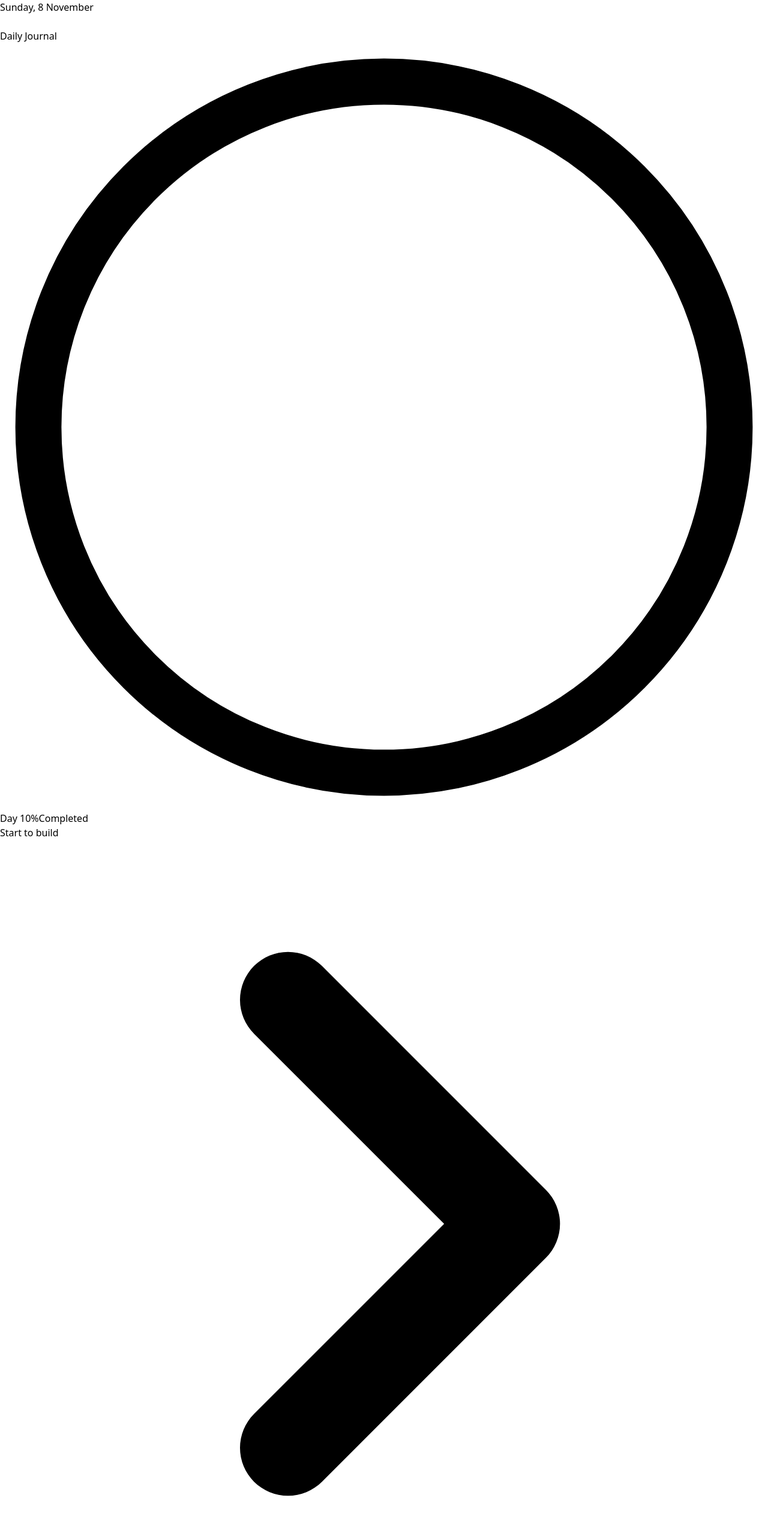
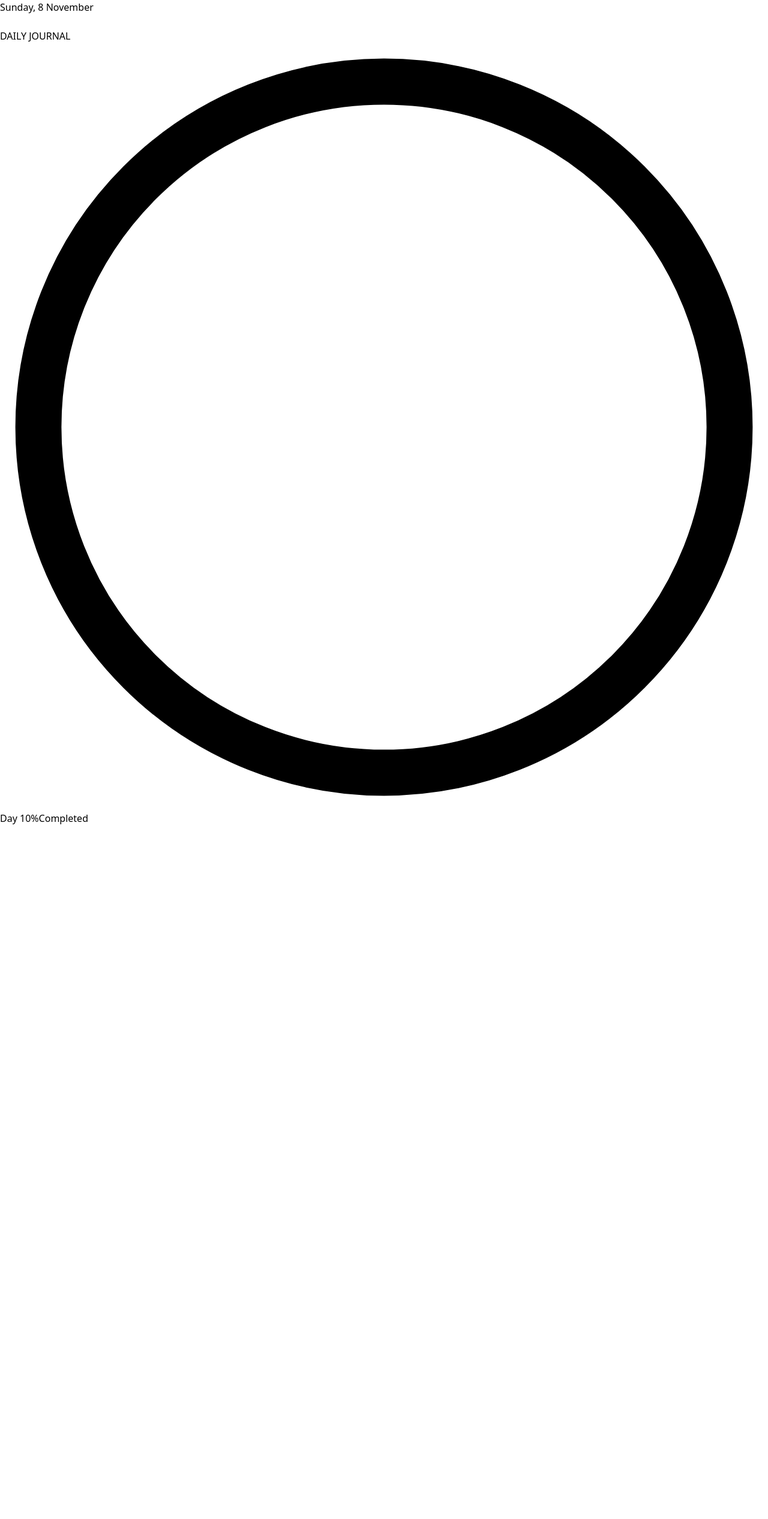
Before and after one commit to dev-beyza/daily-journal, a React (Vite) app: page / in a window 1280 px wide. Shown: the top 2532 px of the page at 60% size. After the commit the page ends 1376 px from the top, so only its background shows below. Built offline with nearby package versions, Linux system fonts and the light colour scheme.

Commit message:
Logo güncellendi.

```diff
--- a/dev-dist/sw.js
+++ b/dev-dist/sw.js
@@ -81,7 +81,7 @@ define(['./workbox-7e5eb42b'], (function (workbox) { 'use strict';
     "revision": "3ca0b8505b4bec776b69afdba2768812"
   }, {
     "url": "index.html",
-    "revision": "0.b4aiqcjpob"
+    "revision": "0.rnsbbsq7lcg"
   }], {});
   workbox.cleanupOutdatedCaches();
   workbox.registerRoute(new workbox.NavigationRoute(workbox.createHandlerBoundToURL("index.html"), {
--- a/src/App.jsx
+++ b/src/App.jsx
@@ -67,7 +67,6 @@ function App() {
   const completedCount = todos.filter((t) => t.completed).length;
   const progressPercentage = todos.length > 0 ? Math.round((completedCount / todos.length) * 100) : 0;
 
-  // Burada SADECE BİR KERE tanımlandı!
   const isCompleted = progressPercentage === 100;
 
   useEffect(() => {
@@ -260,11 +259,17 @@ function App() {
         {currentView === 'splash' && (
           <div className="flex flex-col flex-1 animate-in fade-in duration-700">
             <Header />
-            <div onClick={() => setCurrentView('home')} className="flex-1 flex flex-col items-center justify-center cursor-pointer group pb-20">
+            <div onClick={() => setCurrentView('home')} className="flex-1 flex flex-col items-center cursor-pointer w-full h-full group">
 
-              <h1 className="text-4xl font-extrabold mb-10 tracking-tight transition-transform group-hover:-translate-y-2 duration-500">Daily Journal</h1>
+              <div className="flex-[1]"></div>
 
-              <div className={`relative flex items-center justify-center transition-all duration-700 transform group-hover:scale-110 active:scale-95 ${isCompleted ? 'drop-shadow-[0_0_25px_rgba(16,185,129,0.4)]' : ''}`}>
+              <div className="flex flex-col items-center justify-center transition-all duration-700">
+                {/* Modern, Titanyum Gradyanlı ve TAMAMI BÜYÜK HARF Logo */}
+                <h1 className="text-3xl sm:text-4xl font-extrabold uppercase tracking-tighter mb-10 bg-gradient-to-br from-gray-800 to-gray-500 dark:from-gray-100 dark:to-gray-400 text-transparent bg-clip-text drop-shadow-sm transition-transform group-hover:-translate-y-2 duration-500">
+                  DAILY JOURNAL
+                </h1>
+
+                <div className={`relative flex items-center justify-center transition-all duration-700 transform group-hover:scale-105 active:scale-95 ${isCompleted ? 'drop-shadow-[0_0_25px_rgba(16,185,129,0.4)]' : ''}`}>
                   <svg className="w-[240px] h-[240px] transform -rotate-90" viewBox="0 0 200 200">
                     <circle cx="100" cy="100" r={bigRadius} stroke="currentColor" strokeWidth="12" fill="transparent" className={isDarkMode ? 'text-[#2C2C2E]' : 'text-gray-200'} />
                     <circle cx="100" cy="100" r={bigRadius} stroke="currentColor" strokeWidth="12" fill="transparent" strokeDasharray={bigCircumference} strokeDashoffset={bigStrokeDashoffset} strokeLinecap="round" className={`transition-all duration-1500 ease-out ${getProgressTextColor(progressPercentage)}`} />
@@ -276,11 +281,9 @@ function App() {
                     <span className={`text-[10px] font-bold uppercase tracking-widest mt-1 transition-opacity ${isCompleted ? 'opacity-100 text-emerald-500' : 'opacity-0'}`}>Completed</span>
                   </div>
                 </div>
+              </div>
 
-              <div className={`mt-20 px-8 py-3.5 rounded-full text-sm font-bold uppercase tracking-[0.2em] transition-all shadow-sm active:scale-95 flex items-center justify-center gap-2 ${isDarkMode ? 'bg-[#2C2C2E] text-gray-100 hover:bg-[#3A3A3C]' : 'bg-[#2C2C2E] text-white hover:bg-gray-800'}`}>
-                Start to build
-                <svg className="w-4 h-4 mb-0.5" fill="none" viewBox="0 0 24 24" stroke="currentColor"><path strokeLinecap="round" strokeLinejoin="round" strokeWidth={3} d="M9 5l7 7-7 7" /></svg>
-              </div>
+              <div className="flex-[1.618]"></div>
 
             </div>
           </div>
```
Lines whose indentation alone changed are shown as unchanged.
